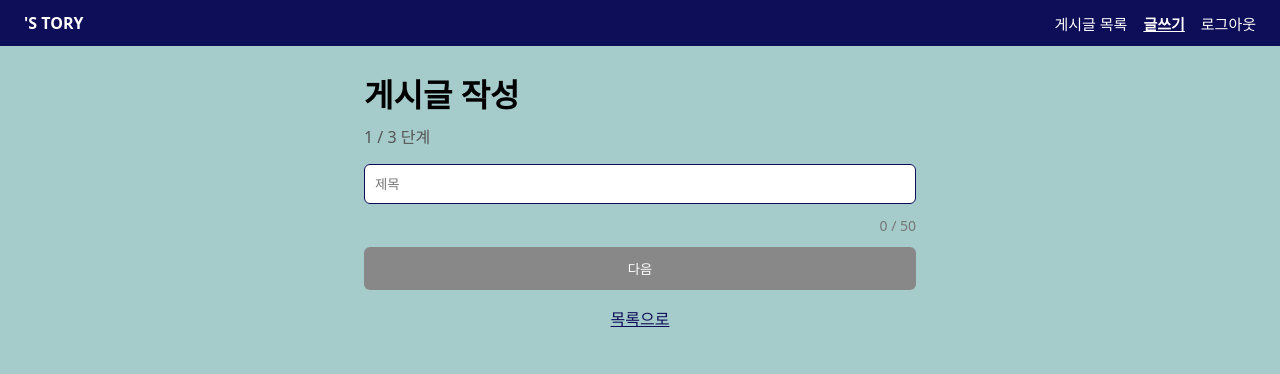
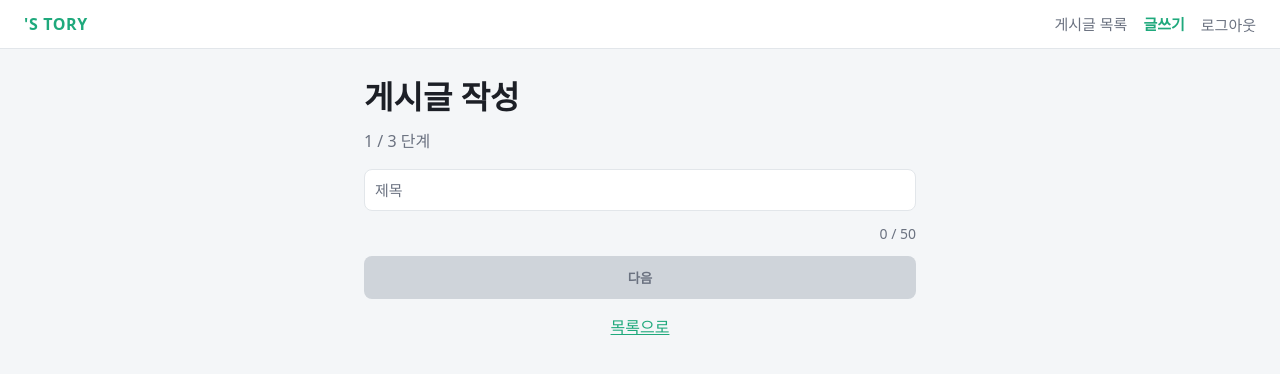
Before and after one commit to 39-play-sopt-web/KimJongHyun, a React (Vite) app in the folder Week4/Homework/: page /posts/new in a window 1280 px wide. Shown: the top 374 px of the page. Built offline with nearby package versions, Linux system fonts and the light colour scheme; no server answers; sample sign-in values are in the browser's storage.

Commit message:
style: 밝은 테마로 전체 UI 개선

```diff
--- a/Week4/Homework/src/components/Header.tsx
+++ b/Week4/Homework/src/components/Header.tsx
@@ -10,12 +10,18 @@ const Bar = styled.header`
   justify-content: space-between;
   align-items: center;
   padding: 12px 24px;
-  background-color: ${theme.colors.primary};
-  color: #ffffff;
+  background-color: ${theme.colors.surface};
+  border-bottom: 1px solid ${theme.colors.border};
+  color: ${theme.colors.text};
+  position: sticky;
+  top: 0;
+  z-index: 10;
 `;
 
 const PartLabel = styled.span`
-  font-weight: bold;
+  font-weight: 700;
+  color: ${theme.colors.primary};
+  letter-spacing: 0.04em;
 `;
 
 const Nav = styled.nav`
@@ -25,23 +31,23 @@ const Nav = styled.nav`
 
   a,
   button {
-    color: #ffffff;
+    color: ${theme.colors.textMuted};
     text-decoration: none;
     background: none;
     border: none;
     font-size: 15px;
-    transition: opacity 0.2s ease;
+    transition: color 0.2s ease;
   }
 
   a:hover,
   button:hover {
-    opacity: 0.7;
+    color: ${theme.colors.text};
   }
 
   /* NavLink가 현재 주소와 일치하면 active 클래스를 붙여 줌 */
   a.active {
+    color: ${theme.colors.primary};
     font-weight: 700;
-    text-decoration: underline;
   }
 `;
 
--- a/Week4/Homework/src/pages/AuthPage.tsx
+++ b/Week4/Homework/src/pages/AuthPage.tsx
@@ -12,34 +12,46 @@ const PARTS: Part[] = ["WEB", "iOS", "ANDROID"];
 
 const Page = styled.main`
   max-width: 400px;
-  margin: 80px auto;
-  padding: 24px;
+  margin: 120px auto;
+  padding: 32px;
   display: flex;
   flex-direction: column;
   gap: 16px;
+  background-color: ${theme.colors.surface};
+  border: 1px solid ${theme.colors.border};
+  border-radius: ${theme.radius};
+
+  h1 {
+    font-size: 22px;
+    margin-bottom: 8px;
+  }
 `;
 
 const Select = styled.select`
   padding: 10px;
-  border-radius: 6px;
-  border: 1px solid ${theme.colors.primary};
+  border-radius: 8px;
+  border: 1px solid ${theme.colors.border};
+    outline: none;
+    &:focus { border-color: ${theme.colors.primary}; }
 `;
 
 // hover 시 배경색 변경 + transition
 const IssueButton = styled.button`
   padding: 12px;
   border: none;
-  border-radius: 6px;
+  border-radius: 8px;
   background-color: ${theme.colors.primary};
-  color: #ffffff;
+  color: ${theme.colors.onPrimary};
+  font-weight: 600;
   transition: background-color 0.2s ease;
 
   &:hover {
-    background-color: #2b2a8f;
+    background-color: ${theme.colors.primaryHover};
   }
 
   &:disabled {
-    background-color: #888;
+    background-color: ${theme.colors.disabled};
+    color: ${theme.colors.textMuted};
     cursor: not-allowed;
   }
 `;
--- a/Week4/Homework/src/pages/PostDetailPage.tsx
+++ b/Week4/Homework/src/pages/PostDetailPage.tsx
@@ -13,7 +13,8 @@ const Page = styled.main`
 `;
 
 const Article = styled.article`
-  background-color: #ffffff;
+  background-color: ${theme.colors.surface};
+  border: 1px solid ${theme.colors.border};
   border-radius: 8px;
   padding: 24px;
   margin-top: 16px;
@@ -24,7 +25,7 @@ const Article = styled.article`
   }
 
   .meta {
-    color: #777;
+    color: ${theme.colors.textMuted};
     font-size: 14px;
     margin-bottom: 20px;
   }
@@ -43,8 +44,10 @@ const EditForm = styled.form`
   input,
   textarea {
     padding: 10px;
-    border-radius: 6px;
-    border: 1px solid ${theme.colors.primary};
+    border-radius: 8px;
+    border: 1px solid ${theme.colors.border};
+    outline: none;
+    &:focus { border-color: ${theme.colors.primary}; }
     font-family: inherit;
   }
 
@@ -62,17 +65,19 @@ const ButtonRow = styled.div`
   button {
     padding: 10px 16px;
     border: none;
-    border-radius: 6px;
+    border-radius: 8px;
     background-color: ${theme.colors.primary};
-    color: #ffffff;
+    color: ${theme.colors.onPrimary};
+    font-weight: 600;
     transition: background-color 0.2s ease;
 
     &:hover {
-      background-color: #2b2a8f;
+      background-color: ${theme.colors.primaryHover};
     }
 
     &:disabled {
-      background-color: #888;
+      background-color: ${theme.colors.disabled};
+    color: ${theme.colors.textMuted};
       cursor: not-allowed;
     }
   }
--- a/Week4/Homework/src/pages/PostListPage.tsx
+++ b/Week4/Homework/src/pages/PostListPage.tsx
@@ -20,20 +20,24 @@ const SearchForm = styled.form`
   input {
     flex: 1;
     padding: 10px;
-    border-radius: 6px;
-    border: 1px solid ${theme.colors.primary};
+    border-radius: 8px;
+    border: 1px solid ${theme.colors.border};
+    outline: none;
+    &:focus { border-color: ${theme.colors.primary}; }
   }
 
   button {
     padding: 10px 16px;
     border: none;
-    border-radius: 6px;
+    border-radius: 8px;
     background-color: ${theme.colors.primary};
-    color: #ffffff;
+    color: ${theme.colors.onPrimary};
+    font-weight: 600;
     transition: background-color 0.2s ease;
 
     &:disabled {
-      background-color: #888;
+      background-color: ${theme.colors.disabled};
+    color: ${theme.colors.textMuted};
       cursor: not-allowed;
     }
   }
@@ -50,14 +54,20 @@ const CardList = styled.ul`
 const Card = styled(Link)`
   display: block;
   padding: 16px;
-  border-radius: 8px;
-  background-color: #ffffff;
+  border-radius: ${theme.radius};
+  background-color: ${theme.colors.surface};
+  border: 1px solid ${theme.colors.border};
   color: ${theme.colors.text};
   text-decoration: none;
-  transition: transform 0.2s ease;
+  transition:
+    transform 0.2s ease,
+    background-color 0.2s ease,
+    border-color 0.2s ease;
 
   &:hover {
     transform: translateY(-2px);
+    background-color: ${theme.colors.surfaceHover};
+    border-color: ${theme.colors.primary};
   }
 
   h2 {
@@ -66,7 +76,7 @@ const Card = styled(Link)`
   }
 
   .preview {
-    color: #555;
+    color: ${theme.colors.textMuted};
     margin-bottom: 12px;
     // 본문 미리보기는 한 줄만, 넘치면 ...
     white-space: nowrap;
@@ -78,7 +88,7 @@ const Card = styled(Link)`
     display: flex;
     gap: 12px;
     font-size: 14px;
-    color: #777;
+    color: ${theme.colors.textMuted};
   }
 
   .author {
--- a/Week4/Homework/src/pages/PostWritePage.tsx
+++ b/Week4/Homework/src/pages/PostWritePage.tsx
@@ -16,7 +16,7 @@ const Page = styled.main`
 
 const StepLabel = styled.p`
   margin-top: 8px;
-  color: #555;
+  color: ${theme.colors.textMuted};
 `;
 
 const Form = styled.form`
@@ -28,8 +28,10 @@ const Form = styled.form`
   input,
   textarea {
     padding: 10px;
-    border-radius: 6px;
-    border: 1px solid ${theme.colors.primary};
+    border-radius: 8px;
+    border: 1px solid ${theme.colors.border};
+    outline: none;
+    &:focus { border-color: ${theme.colors.primary}; }
     font-family: inherit;
   }
 
@@ -42,23 +44,25 @@ const Form = styled.form`
 const Hint = styled.p<{ error?: boolean }>`
   font-size: 14px;
   text-align: right;
-  color: ${({ error }) => (error ? "#d33" : "#777")};
+  color: ${({ error }) => (error ? theme.colors.danger : theme.colors.textMuted)};
 `;
 
 const SubmitButton = styled.button`
   padding: 12px;
   border: none;
-  border-radius: 6px;
+  border-radius: 8px;
   background-color: ${theme.colors.primary};
-  color: #ffffff;
+  color: ${theme.colors.onPrimary};
+  font-weight: 600;
   transition: background-color 0.2s ease;
 
   &:hover {
-    background-color: #2b2a8f;
+    background-color: ${theme.colors.primaryHover};
   }
 
   &:disabled {
-    background-color: #888;
+    background-color: ${theme.colors.disabled};
+    color: ${theme.colors.textMuted};
     cursor: not-allowed;
   }
 `;
--- a/Week4/Homework/src/styles/GlobalStyle.tsx
+++ b/Week4/Homework/src/styles/GlobalStyle.tsx
@@ -9,9 +9,28 @@ const globalStyles = css`
   }
 
   body {
-    font-family: system-ui, sans-serif;
+    font-family: "Pretendard", system-ui, -apple-system, sans-serif;
     background-color: ${theme.colors.background};
     color: ${theme.colors.text};
+    line-height: 1.5;
+  }
+
+  input,
+  textarea,
+  select {
+    font-family: inherit;
+    font-size: 15px;
+    color: ${theme.colors.text};
+    background-color: ${theme.colors.surface};
+  }
+
+  input::placeholder,
+  textarea::placeholder {
+    color: ${theme.colors.textMuted};
+  }
+
+  a {
+    color: inherit;
   }
 
   button {
--- a/Week4/Homework/src/styles/theme.ts
+++ b/Week4/Homework/src/styles/theme.ts
@@ -1,7 +1,17 @@
 export const theme = {
   colors: {
-    primary: "#0e0d57",
-    background: "#a5cbcb",
-    text: "#000000",
+    // 밝은 배경 + 민트 포인트. 색은 여기서만 바꾸면 전체에 반영됨
+    background: "#f4f6f8",
+    surface: "#ffffff",
+    surfaceHover: "#f9fbfa",
+    border: "#e2e6ea",
+    text: "#1c1f26",
+    textMuted: "#6b7280",
+    primary: "#1fa97c",
+    primaryHover: "#178f69",
+    onPrimary: "#ffffff",
+    disabled: "#cfd4da",
+    danger: "#e5484d",
   },
+  radius: "12px",
 };
```
